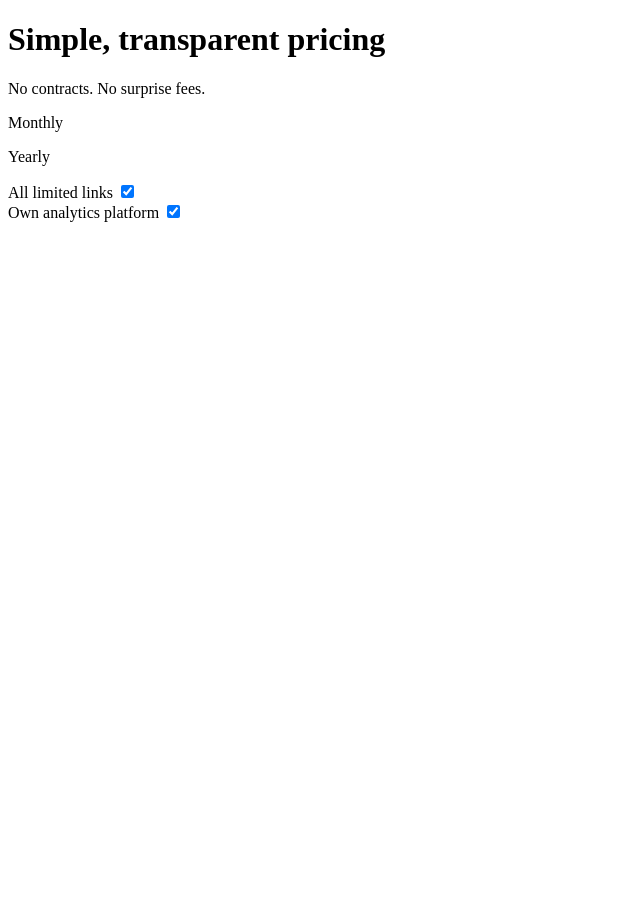
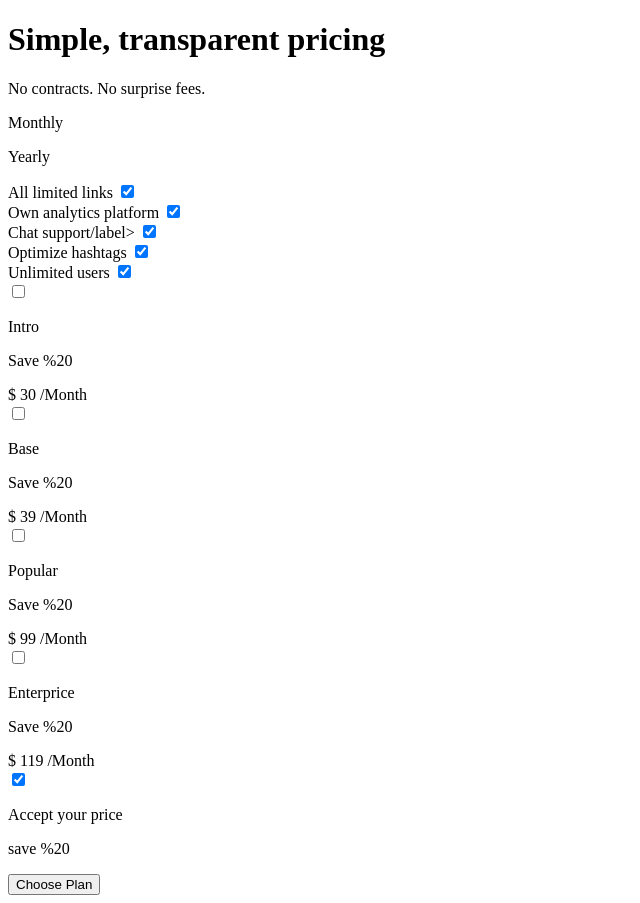
Before and after one commit to MeenaAlemiJalal/Simple-transparent-pricing, a plain HTML site: page index.html in a window 1280 px wide. Shown: the whole page, without its empty margins (0-640 px from the left). Before the commit the page ends 800 px from the top, so only its background shows below. Drawn offline with Linux system fonts and the light colour scheme.

Commit message:
main & footer html structur

```diff
--- a/index.html
+++ b/index.html
@@ -12,9 +12,9 @@
       <h1> Simple, transparent pricing</h1>
       <p>No contracts. No surprise fees.</p>
   </header>
-
-  <section class="left-section">
-    <div>
+  <main>
+    <section class="features">
+    <div class="duration-switcher">
       <p>Monthly</p>
       <p>Yearly</p>
     </div>
@@ -23,15 +23,94 @@
       <input type="checkbox" id="All limited links" name="All limited links" checked>
       <img src="" alt="">
     </div>
+
     <div>
       <label for="platform">Own analytics platform</label>
       <input type="checkbox" id="platform" name="platform" checked>
     </div>
+    <div>
+      <label for="chat support">Chat support/label>
+      <input type="checkbox" id="Chat support" name="Chat support" checked>
+    </div>
+    <div>
+      <label for="optimize hashtags">Optimize hashtags</label>
+      <input type="checkbox" id="optimize hashtags" name="optimize hashtags" checked>
+    </div>
+    <div>
+      <label for="unlimited users">Unlimited users</label>
+      <input type="checkbox" id="unlimited users" name="unlimited users" checked >
+    </div>
+  </section>
+
+  <section class=" prices">
+
+    <div class="pricing-container">
+      <input type="checkbox">
+     <div>
+      <p>Intro</p>
+      <p>Save %20</p>
+      </div>
+      <div class="price">
+      <span class="currency">$</span>
+      <span class="value">30</span>
+      <span class=duration>/Month</span>
+      </div>
+    </div>
+
+    <div class="pricing-container">
+      <input type="checkbox">
+      <div>
+      <p>Base</p>
+      <p>Save %20</p>
+      </div>
+      <div class="price">
+      <span class="currency">$</span>
+      <span class="value">39</span>
+      <span class=duration>/Month</span>
+      </div>
+    </div>
+
+    <div class="pricing-container">
+      <input type="checkbox">
+      <div>
+        <p>Popular</p>
+        <p>Save %20</p>
+      </div>
+      <div class="price">
+        <span class="currency">$</span>
+        <span class="value">99</span>
+        <span class=duration>/Month</span>
+      </div>
+    </div>
+
+    <div class="pricing-container">
+      <input type="checkbox">
+      <div>
+        <p>Enterprice</p>
+        <p>Save %20</p>
+      </div>
+      <div class="price">
+        <span class="currency">$</span>
+        <span class="value">119</span>
+        <span class=duration>/Month</span>
+      </div>
+    </div>
+
+  </section>
+</main>
+
+<footer>
+  <input type="checkbox" id="switch"checked >
+  <label for="switch" class="switch"></label>
+  <span class="slider round"></span>
+  <div>
+    <p>Accept your price</p>
+    <p>save %20</p>
+  </div>
+   <button>Choose Plan</button>
+</footer>
 
 
 
-
-  </section>
-
 </body>
 </html>
```
